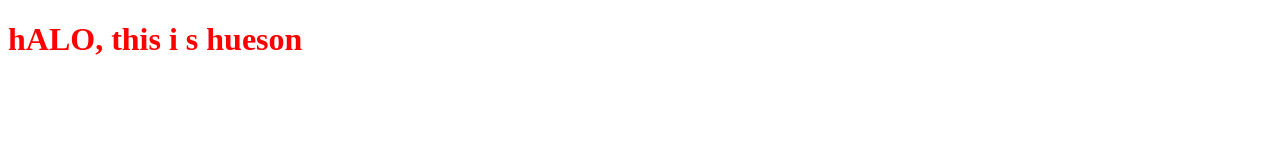
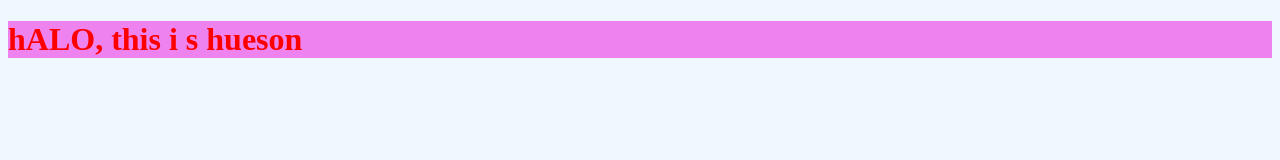
Before and after one commit to Hussein936/2-repo, a plain HTML site: page index.html in a window 1280 px wide. Drawn offline with Linux system fonts and the light colour scheme.

Commit message:
changing bacdground color in cssfile

```diff
--- a/style.css
+++ b/style.css
@@ -1,3 +1,8 @@
 h1{
     color: red;
+    background-color: violet;
 }
+
+body {
+    background-color: aliceblue;
+}
```
